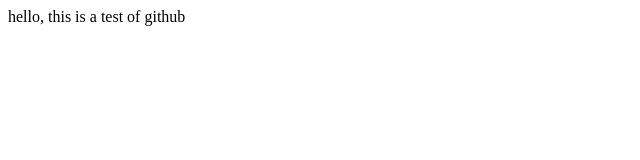
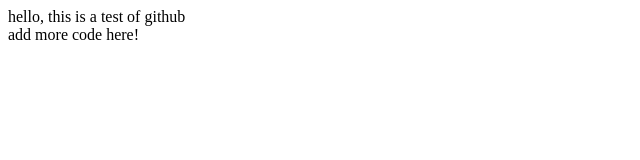
Before and after one commit to lsadki/testRepository, a plain HTML site: page WebContent/index.html in a window 1280 px wide. Shown: the whole page, without its empty margins (0-640 px from the left). Drawn offline with Linux system fonts and the light colour scheme.

Commit message:
more changes to index

```diff
--- a/WebContent/index.html
+++ b/WebContent/index.html
@@ -6,5 +6,8 @@
 </head>
 <body>
 	hello, this is a test of github
+
+	<br />
+	add more code here!
 </body>
 </html>
```
